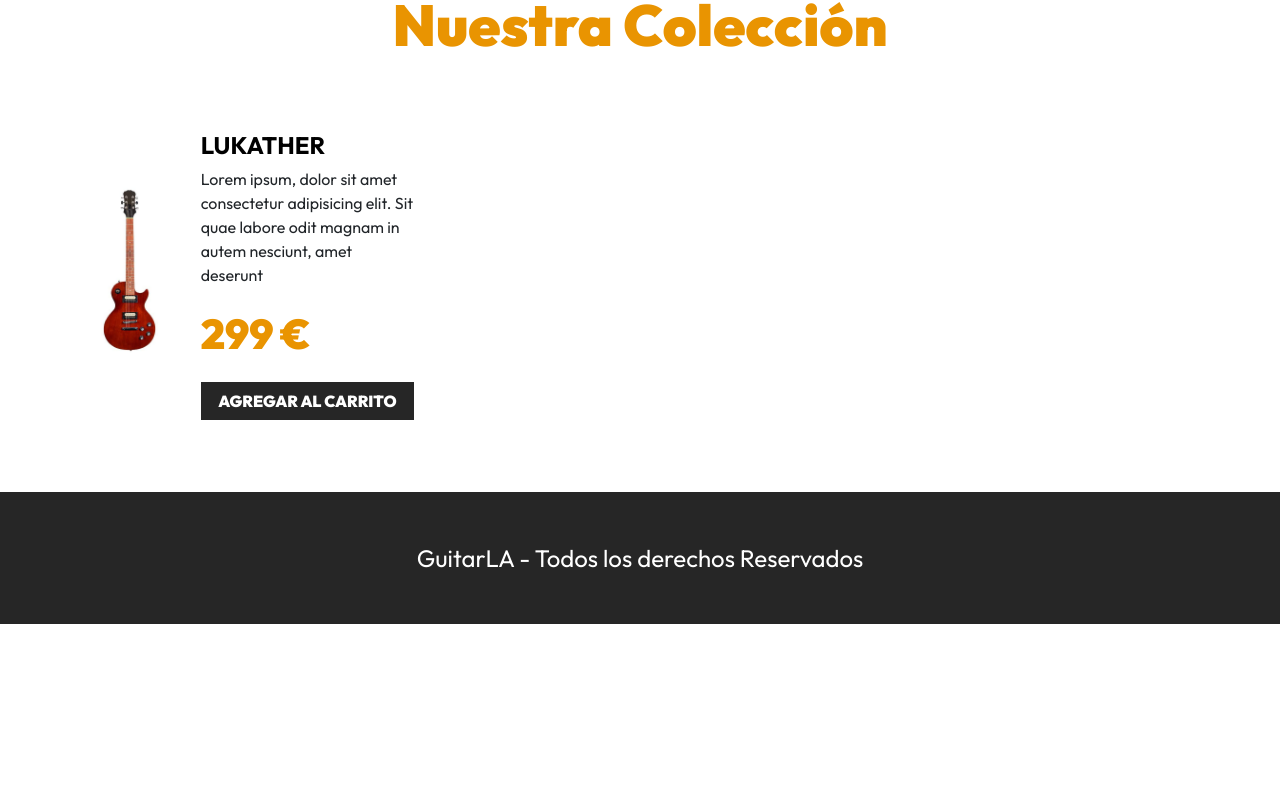
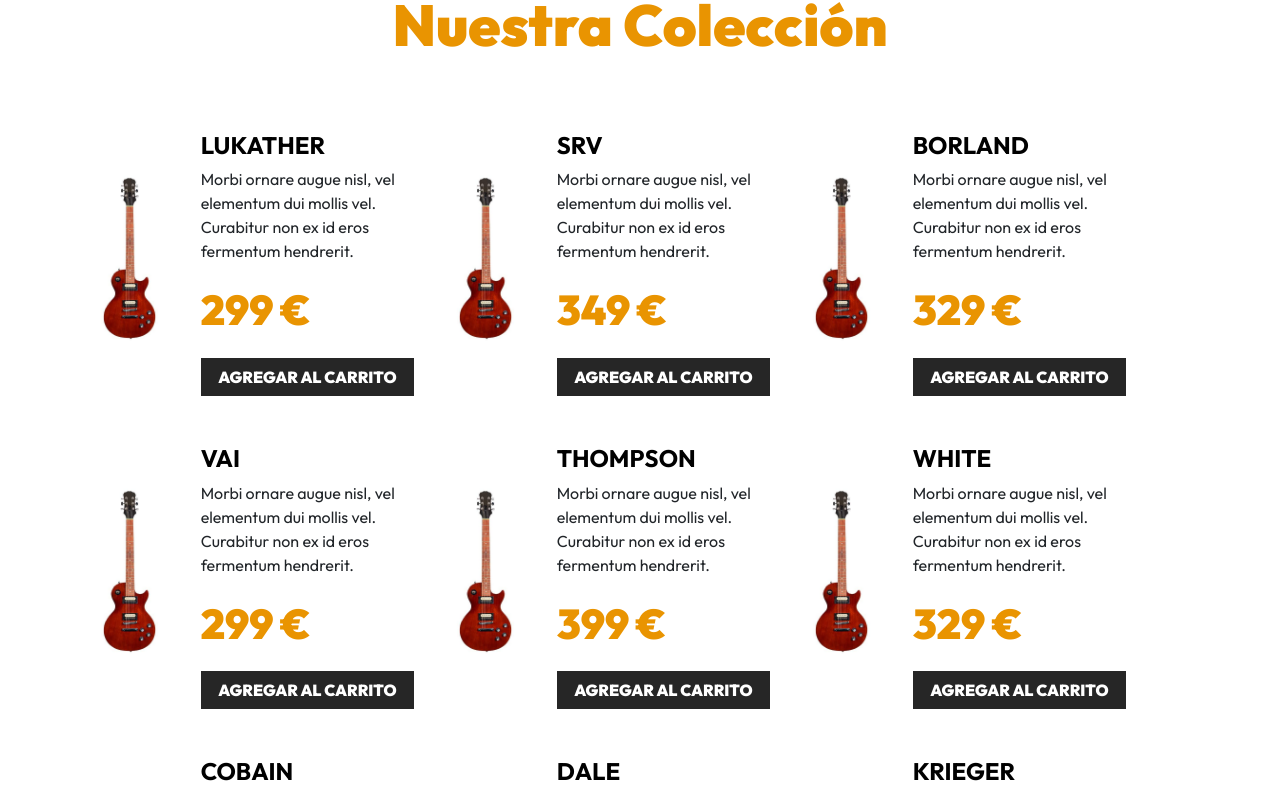
Before and after one commit to FabricioNarvaez/guitarVue, a Vue app: page / in a window 1280 px wide. Shown: the part 777-1575 px from the top of the page. Before the commit the page ends 1401 px from the top, so only its background shows below. Built offline with nearby package versions, Linux system fonts and the light colour scheme.

Commit message:
Move guitar to specific components

```diff
--- a/src/App.vue
+++ b/src/App.vue
@@ -1,14 +1,13 @@
 <script setup>
-    import FooterComponent from "./components/FooterComponent.vue";
     import { ref, reactive } from "vue";
     import { db } from "./data/guitarras";
 
-    const state = reactive({
-        guitarras: db
-    });
+    import FooterComponent from "./components/FooterComponent.vue";
+    import Guitar from "./components/Guitar.vue";
 
-    console.log(state.guitarras);
+    const guitars = ref(db);
 
+    console.log(guitars.value);
 </script>
 
 <template>
@@ -101,20 +100,7 @@
         <h2 class="text-center">Nuestra Colección</h2>
 
         <div class="row mt-5">
-            <div class="col-md-6 col-lg-4 my-4 row align-items-center">
-                <div class="col-4">
-                    <img class="img-fluid" src="/img/guitarra_01.jpg" alt="imagen guitarra">
-                </div>
-                <div class="col-8">
-                    <h3 class="text-black fs-4 fw-bold text-uppercase">Lukather</h3>
-                    <p>Lorem ipsum, dolor sit amet consectetur adipisicing elit. Sit quae labore odit magnam in autem nesciunt, amet deserunt</p>
-                    <p class="fw-black text-primary fs-3">299 €</p>
-                    <button
-                        type="button"
-                        class="btn btn-dark w-100 "
-                    >Agregar al Carrito</button>
-                </div>
-            </div><!-- FIN GUITARRA -->
+            <Guitar v-for="guitar in guitars" :guitar="guitar" />
         </div>
     </main>
 
--- /dev/null
+++ b/src/components/Guitar.vue
@@ -0,0 +1,22 @@
+<template>
+    <div class="col-md-6 col-lg-4 my-4 row align-items-center">
+        <div class="col-4">
+            <img class="img-fluid" src="/img/guitarra_01.jpg" alt="imagen guitarra">
+        </div>
+        <div class="col-8">
+            <h3 class="text-black fs-4 fw-bold text-uppercase">{{ guitar.nombre }}</h3>
+            <p>{{ guitar.descripcion }}</p>
+            <p class="fw-black text-primary fs-3">{{ guitar.precio }} €</p>
+            <button
+                type="button"
+                class="btn btn-dark w-100 "
+            >Agregar al Carrito</button>
+        </div>
+    </div><!-- FIN GUITARRA -->
+</template>
+
+<script setup>
+    defineProps({
+        guitar: Object
+    })
+</script>
```
